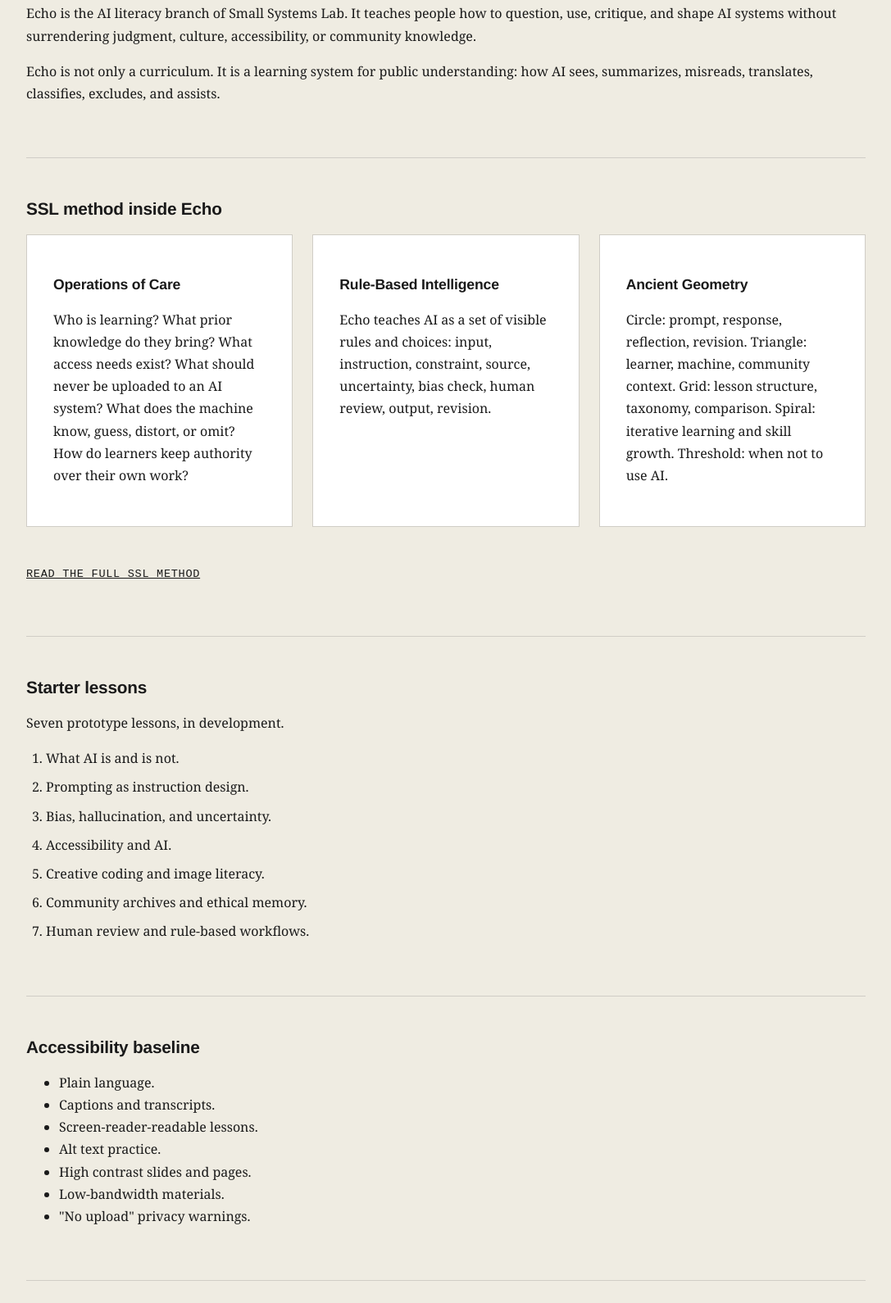
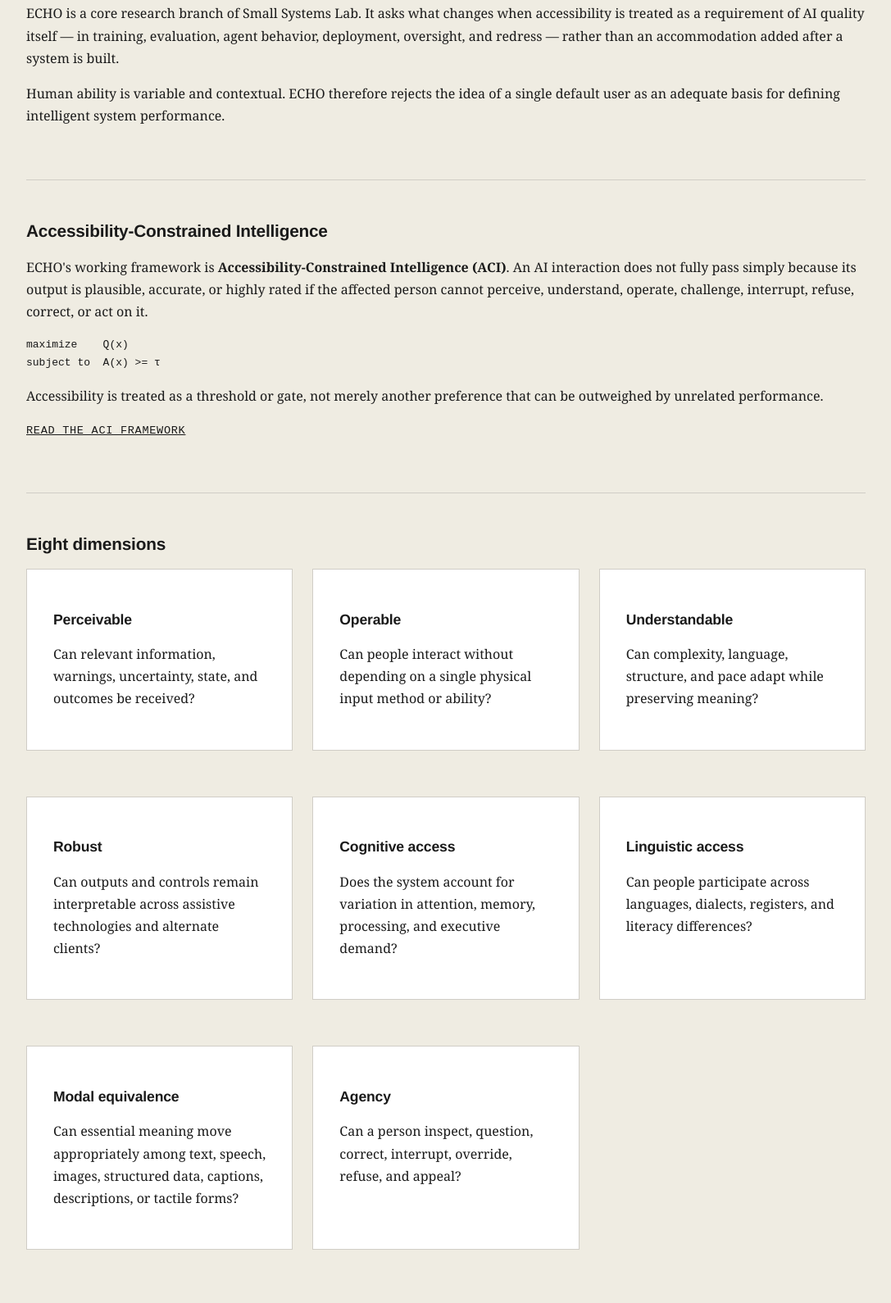
Before and after one commit to ukadike/Echo, a plain HTML site: page index.html in a window 1280 px wide. Shown: the part 334-1924 px from the top of the page at 82% size, without its empty margins (96-1183 px from the left). Drawn offline with Linux system fonts and the light colour scheme.

Commit message:
Publish ECHO AI governance landing page

```diff
--- a/index.html
+++ b/index.html
@@ -3,8 +3,8 @@
 <head>
 <meta charset="utf-8">
 <meta name="viewport" content="width=device-width, initial-scale=1">
-<title>Echo</title>
-<meta name="description" content="Echo is the AI literacy branch of Small Systems Lab: a learning system for public understanding of how AI sees, summarizes, misreads, translates, classifies, excludes, and assists.">
+<title>ECHO — Access is a condition of correctness</title>
+<meta name="description" content="ECHO is Small Systems Lab's AI governance branch, researching accessibility as a condition of AI correctness, evaluation, deployment, and human agency.">
 <link rel="stylesheet" href="variables.css">
 <link rel="stylesheet" href="site.css">
 </head>
@@ -13,89 +13,89 @@
 
 <header class="header">
   <div class="wrap">
-    <p class="text-meta">Small Systems Lab · Echo</p>
-    <h1 class="text-h1">Echo</h1>
-    <p class="text-body">AI literacy, creative technology education, and community learning.</p>
+    <p class="text-meta">Small Systems Lab · ECHO</p>
+    <h1 class="text-h1">ECHO</h1>
+    <p class="text-body">AI governance through accessibility, human agency, and public learning.</p>
   </div>
 </header>
 
 <main id="main" class="wrap">
-
-  <section aria-labelledby="about-h">
-    <h2 id="about-h" class="text-h2">What this is</h2>
-    <p class="text-body">Echo is the AI literacy branch of Small Systems Lab. It teaches people how
-      to question, use, critique, and shape AI systems without surrendering judgment, culture,
-      accessibility, or community knowledge.</p>
-    <p class="text-body">Echo is not only a curriculum. It is a learning system for public
-      understanding: how AI sees, summarizes, misreads, translates, classifies, excludes, and
-      assists.</p>
+  <section aria-labelledby="doctrine-h">
+    <h2 id="doctrine-h" class="text-h2">Access is a condition of correctness.</h2>
+    <p class="text-body">ECHO is a core research branch of Small Systems Lab. It asks what changes when accessibility is treated as a requirement of AI quality itself — in training, evaluation, agent behavior, deployment, oversight, and redress — rather than an accommodation added after a system is built.</p>
+    <p class="text-body">Human ability is variable and contextual. ECHO therefore rejects the idea of a single default user as an adequate basis for defining intelligent system performance.</p>
   </section>
 
   <hr class="divider">
 
-  <section aria-labelledby="method-h">
-    <h2 id="method-h" class="text-h2">SSL method inside Echo</h2>
-    <div class="grid-2">
-      <article class="card">
-        <h3 class="text-h3">Operations of Care</h3>
-        <p class="text-body">Who is learning? What prior knowledge do they bring? What access needs
-          exist? What should never be uploaded to an AI system? What does the machine know, guess,
-          distort, or omit? How do learners keep authority over their own work?</p>
-      </article>
-      <article class="card">
-        <h3 class="text-h3">Rule-Based Intelligence</h3>
-        <p class="text-body">Echo teaches AI as a set of visible rules and choices: input,
-          instruction, constraint, source, uncertainty, bias check, human review, output,
-          revision.</p>
-      </article>
-      <article class="card">
-        <h3 class="text-h3">Ancient Geometry</h3>
-        <p class="text-body">Circle: prompt, response, reflection, revision. Triangle: learner,
-          machine, community context. Grid: lesson structure, taxonomy, comparison. Spiral:
-          iterative learning and skill growth. Threshold: when not to use AI.</p>
-      </article>
-    </div>
-    <p class="text-meta"><a href="SSL-METHOD.md">Read the full SSL method</a></p>
+  <section aria-labelledby="aci-h">
+    <h2 id="aci-h" class="text-h2">Accessibility-Constrained Intelligence</h2>
+    <p class="text-body">ECHO's working framework is <strong>Accessibility-Constrained Intelligence (ACI)</strong>. An AI interaction does not fully pass simply because its output is plausible, accurate, or highly rated if the affected person cannot perceive, understand, operate, challenge, interrupt, refuse, correct, or act on it.</p>
+    <pre><code>maximize    Q(x)
+subject to  A(x) &gt;= τ</code></pre>
+    <p class="text-body">Accessibility is treated as a threshold or gate, not merely another preference that can be outweighed by unrelated performance.</p>
+    <p class="text-meta"><a href="docs/ACCESSIBILITY_CONSTRAINED_INTELLIGENCE.md">Read the ACI framework</a></p>
   </section>
 
   <hr class="divider">
 
-  <section aria-labelledby="lessons-h">
-    <h2 id="lessons-h" class="text-h2">Starter lessons</h2>
-    <p class="text-body">Seven prototype lessons, in development.</p>
-    <ol class="lesson-list text-body">
-      <li>What AI is and is not.</li>
-      <li>Prompting as instruction design.</li>
-      <li>Bias, hallucination, and uncertainty.</li>
-      <li>Accessibility and AI.</li>
-      <li>Creative coding and image literacy.</li>
-      <li>Community archives and ethical memory.</li>
-      <li>Human review and rule-based workflows.</li>
-    </ol>
+  <section aria-labelledby="vector-h">
+    <h2 id="vector-h" class="text-h2">Eight dimensions</h2>
+    <div class="grid-2">
+      <article class="card"><h3 class="text-h3">Perceivable</h3><p class="text-body">Can relevant information, warnings, uncertainty, state, and outcomes be received?</p></article>
+      <article class="card"><h3 class="text-h3">Operable</h3><p class="text-body">Can people interact without depending on a single physical input method or ability?</p></article>
+      <article class="card"><h3 class="text-h3">Understandable</h3><p class="text-body">Can complexity, language, structure, and pace adapt while preserving meaning?</p></article>
+      <article class="card"><h3 class="text-h3">Robust</h3><p class="text-body">Can outputs and controls remain interpretable across assistive technologies and alternate clients?</p></article>
+      <article class="card"><h3 class="text-h3">Cognitive access</h3><p class="text-body">Does the system account for variation in attention, memory, processing, and executive demand?</p></article>
+      <article class="card"><h3 class="text-h3">Linguistic access</h3><p class="text-body">Can people participate across languages, dialects, registers, and literacy differences?</p></article>
+      <article class="card"><h3 class="text-h3">Modal equivalence</h3><p class="text-body">Can essential meaning move appropriately among text, speech, images, structured data, captions, descriptions, or tactile forms?</p></article>
+      <article class="card"><h3 class="text-h3">Agency</h3><p class="text-body">Can a person inspect, question, correct, interrupt, override, refuse, and appeal?</p></article>
+    </div>
   </section>
 
   <hr class="divider">
 
-  <section aria-labelledby="access-h">
-    <h2 id="access-h" class="text-h2">Accessibility baseline</h2>
+  <section aria-labelledby="govern-h">
+    <h2 id="govern-h" class="text-h2">Accessibility as AI governance</h2>
+    <p class="text-body"><strong>Explainability</strong> fails when the affected person cannot understand the explanation. <strong>Oversight</strong> fails when the person cannot perceive system state or operate intervention controls. <strong>Transparency</strong> can be technically present while functionally inaccessible. <strong>Consent</strong> requires usable communication. <strong>Safety</strong> includes accessible warnings and stops. <strong>Agency</strong> requires correction, interruption, refusal, and redress.</p>
+  </section>
+
+  <hr class="divider">
+
+  <section aria-labelledby="matrix-h">
+    <h2 id="matrix-h" class="text-h2">From principle to test</h2>
+    <p class="text-body">ECHO is developing an AI Accessibility Evaluation Matrix for model, multimodal, agent, and product testing. Dimensions can be scored from failed to adaptive and designated as non-compensable gates when the use case requires them.</p>
+    <p class="text-meta"><a href="docs/EVALUATION_MATRIX.md">Open the evaluation matrix</a></p>
+  </section>
+
+  <hr class="divider">
+
+  <section aria-labelledby="standards-h">
+    <h2 id="standards-h" class="text-h2">Standards and research context</h2>
+    <p class="text-body">ECHO draws from W3C WCAG 2.2's perceivable, operable, understandable, and robust principles and from lifecycle AI risk-management and evaluation work at NIST. ECHO does not claim these standards already govern model internals; it asks how accessibility can be translated into explicit AI evaluation and deployment requirements.</p>
     <ul class="text-body">
-      <li>Plain language.</li>
-      <li>Captions and transcripts.</li>
-      <li>Screen-reader-readable lessons.</li>
-      <li>Alt text practice.</li>
-      <li>High contrast slides and pages.</li>
-      <li>Low-bandwidth materials.</li>
-      <li>"No upload" privacy warnings.</li>
+      <li><a href="https://www.w3.org/TR/WCAG22/">W3C WCAG 2.2</a></li>
+      <li><a href="https://www.nist.gov/itl/ai-risk-management-framework">NIST AI Risk Management Framework</a></li>
+      <li><a href="https://www.nist.gov/artificial-intelligence/ai-research/tevv-athlon-framework-evaluating-ai-systems">NIST TEVV-Athlon</a></li>
     </ul>
   </section>
 
   <hr class="divider">
 
+  <section aria-labelledby="learning-h">
+    <h2 id="learning-h" class="text-h2">Public learning remains part of ECHO</h2>
+    <p class="text-body">AI literacy, workshops, creative technology education, prompting, verification, bias, provenance, privacy, accessibility, and human review remain part of the branch. They now serve a larger purpose: helping people understand and participate in the governance of intelligent systems.</p>
+  </section>
+
+  <hr class="divider">
+
   <section aria-labelledby="involved-h">
-    <h2 id="involved-h" class="text-h2">Get involved</h2>
-    <p class="text-body">Echo is a prototype and starter package, in active development.
-      Questions, corrections, and lesson contributions are welcome through GitHub —
-      no email required.</p>
+    <h2 id="involved-h" class="text-h2">Research documents</h2>
+    <ul class="text-body">
+      <li><a href="docs/ACCESSIBILITY_CONSTRAINED_INTELLIGENCE.md">Accessibility-Constrained Intelligence v0.1</a></li>
+      <li><a href="docs/EVALUATION_MATRIX.md">AI Accessibility Evaluation Matrix v0.1</a></li>
+      <li><a href="SCHEMA_CARD.md">ECHO Schema Card</a></li>
+    </ul>
     <a class="btn" href="https://github.com/ukadike/Echo/issues">Open an issue on GitHub</a>
   </section>
 
@@ -103,20 +103,15 @@
 
   <section aria-labelledby="status-h">
     <h2 id="status-h" class="text-h2">Status</h2>
-    <p class="text-body">GitHub Pages starter package. Part of Small Systems Lab.</p>
+    <p class="text-body">Active Small Systems Lab research branch. Initial ACI governance thesis published September 22, 2026.</p>
   </section>
-
 </main>
 
 <footer class="site-footer">
   <div class="wrap">
-    <p class="text-body">Echo is part of <a href="https://ukadike.github.io/Small-Systems-Lab/">Small
-      Systems Lab</a>, a public-interest studio for care, rules, memory, geometry, accessibility,
-      and civic knowledge.</p>
-    <p class="text-meta">Copyright Adekemi (Kemi) Sijuwade Ukadike. All rights reserved unless
-      otherwise stated. · <a href="https://github.com/ukadike">github.com/ukadike</a></p>
+    <p class="text-body">ECHO is part of <a href="https://ukadike.github.io/Small-Systems-Lab/">Small Systems Lab</a>, a public-interest studio for care, rules, memory, accessibility, and public knowledge.</p>
+    <p class="text-meta">Copyright Adekemi (Kemi) Sijuwade Ukadike. All rights reserved unless otherwise stated. · <a href="https://github.com/ukadike">github.com/ukadike</a></p>
   </div>
 </footer>
-
 </body>
 </html>
```
